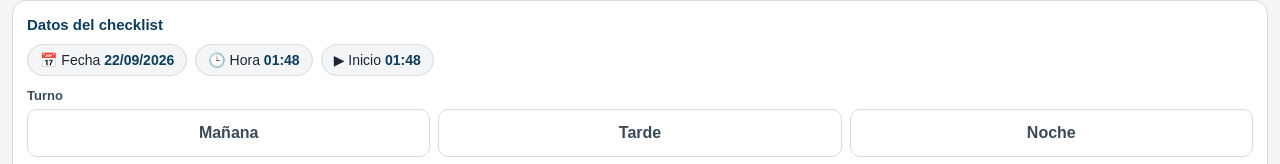
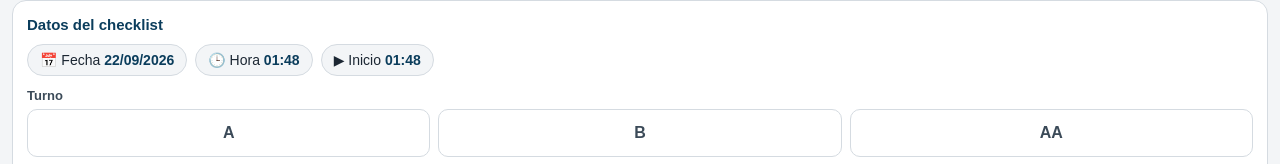
Before and after one commit to jdiazbarcp/checklist-precalentador, a plain HTML site: page index.html in a window 1280 px wide. Shown: the part 118-282 px from the top of the page. Drawn offline with Linux system fonts and the light colour scheme.

Commit message:
Update index.html

```diff
--- a/index.html
+++ b/index.html
@@ -321,7 +321,7 @@ const CONFIG = {
   CATALOGO_CSV_URL: "",
 
   // 3) Turnos disponibles (editar según la planta)
-  TURNOS: ["Mañana", "Tarde", "Noche"],
+  TURNOS: ["A", "B", "AA"],
 
   // 4) "directo"    = la app envía los datos al Form sin abrirlo (recomendado)
   //    "formulario" = plan B: abre el Form ya rellenado y el operador toca "Enviar"
```
